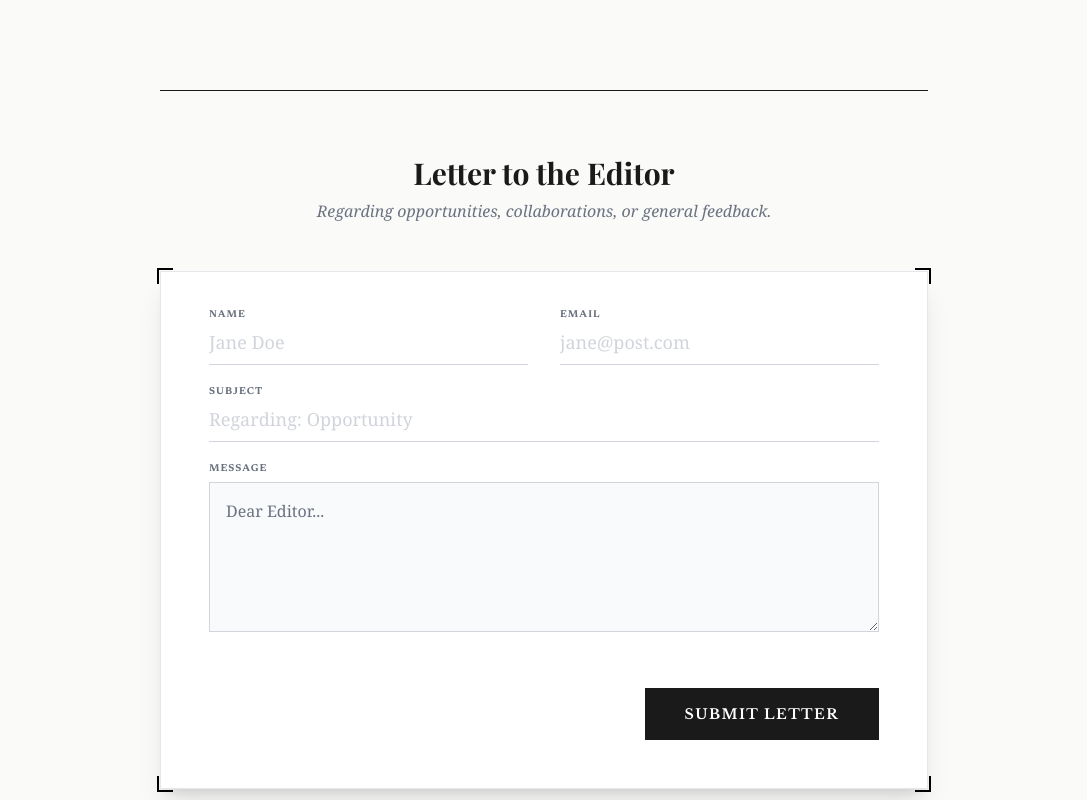
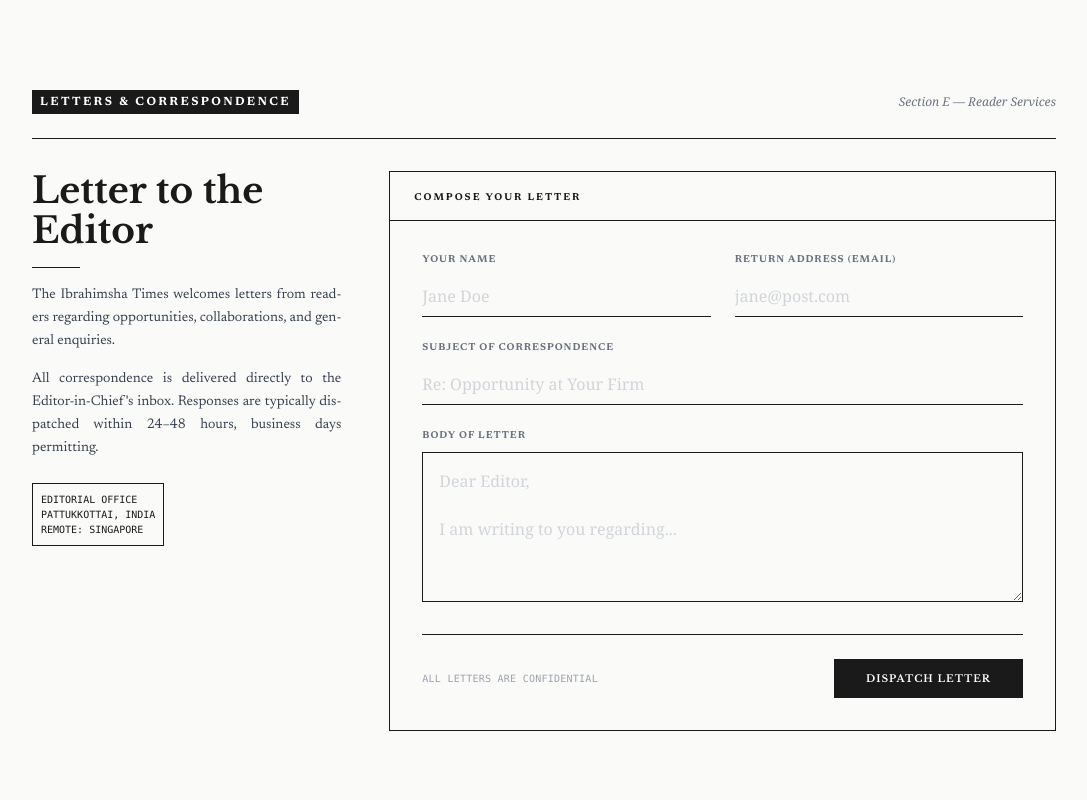
Before and after one commit to ibrahimshadev/ibrahimshadev.github.io, a plain HTML site: page index.html in a window 1280 px wide. Shown: the part 4400-5200 px from the top of the page, without its empty margins (144-1231 px from the left). Drawn offline with nearby package versions, Linux system fonts and the light colour scheme; a web font is replaced by a local one.

Commit message:
Redesign contact form as newspaper Letters & Correspondence section
Two-column editorial layout with section header, editorial copy on left,
form styled as bordered newspaper submission with 'Compose Your Letter'
header bar. Matching hairline borders, serif fonts, monospace stamps.

```diff
--- a/index.html
+++ b/index.html
@@ -376,44 +376,61 @@ EST. 2018
 </div>
 </div>
 </section>
-<section class="max-w-3xl mx-auto border-t border-news-ink pt-16 pb-24" id="contact">
-<h3 class="font-masthead text-3xl text-center mb-2 font-bold">Letter to the Editor</h3>
-<p class="text-center font-serif italic text-gray-500 mb-12">Regarding opportunities, collaborations, or general feedback.</p>
-<form action="https://formsubmit.co/ibrahimshadev@gmail.com" method="POST" class="bg-white p-8 md:p-12 border border-gray-200 shadow-xl relative">
+<section class="mb-24" id="contact">
+<div class="flex justify-between items-center mb-6">
+<span class="text-xs font-bold uppercase tracking-[0.2em] bg-news-ink text-white px-2 py-1">Letters &amp; Correspondence</span>
+<span class="text-xs font-serif italic text-gray-500">Section E — Reader Services</span>
+</div>
+<div class="grid grid-cols-1 lg:grid-cols-12 gap-8 lg:gap-12 items-start border-t border-news-ink pt-8">
+<div class="lg:col-span-4">
+<h3 class="font-headline text-3xl md:text-4xl font-bold leading-tight mb-4">Letter to the Editor</h3>
+<div class="border-t border-news-ink w-12 mb-4"></div>
+<p class="text-justify-newspaper text-sm leading-relaxed font-display text-gray-700 mb-4">The Ibrahimsha Times welcomes letters from readers regarding opportunities, collaborations, and general enquiries.</p>
+<p class="text-justify-newspaper text-sm leading-relaxed font-display text-gray-700 mb-6">All correspondence is delivered directly to the Editor-in-Chief's inbox. Responses are typically dispatched within 24–48 hours, business days permitting.</p>
+<div class="text-[10px] font-mono border border-news-ink p-2 inline-block">
+EDITORIAL OFFICE<br/>
+PATTUKKOTTAI, INDIA<br/>
+REMOTE: SINGAPORE
+</div>
+</div>
+<div class="lg:col-span-8">
+<form action="https://formsubmit.co/ibrahimshadev@gmail.com" method="POST" class="border border-news-ink">
 <input type="hidden" name="_subject" value="New Letter to the Editor — The Ibrahimsha Times"/>
 <input type="hidden" name="_captcha" value="false"/>
 <input type="hidden" name="_template" value="table"/>
 <input type="text" name="_honey" style="display:none"/>
-<div class="absolute top-0 left-0 w-4 h-4 border-l-2 border-t-2 border-black -translate-x-1 -translate-y-1"></div>
-<div class="absolute top-0 right-0 w-4 h-4 border-r-2 border-t-2 border-black translate-x-1 -translate-y-1"></div>
-<div class="absolute bottom-0 left-0 w-4 h-4 border-l-2 border-b-2 border-black -translate-x-1 translate-y-1"></div>
-<div class="absolute bottom-0 right-0 w-4 h-4 border-r-2 border-b-2 border-black translate-x-1 translate-y-1"></div>
-<div class="space-y-8">
-<div class="grid grid-cols-1 md:grid-cols-2 gap-8">
-<div class="relative">
-<label class="absolute -top-3 left-0 text-[10px] font-bold uppercase tracking-widest bg-white pr-2 text-gray-500">Name</label>
-<input name="name" required class="w-full border-0 border-b border-gray-300 focus:border-black focus:ring-0 bg-transparent px-0 py-2 font-serif placeholder-gray-300 text-lg" placeholder="Jane Doe" type="text"/>
+<div class="border-b border-news-ink px-6 py-3 bg-news-paper">
+<span class="text-[10px] font-bold uppercase tracking-[0.2em]">Compose Your Letter</span>
 </div>
-<div class="relative">
-<label class="absolute -top-3 left-0 text-[10px] font-bold uppercase tracking-widest bg-white pr-2 text-gray-500">Email</label>
-<input name="email" required class="w-full border-0 border-b border-gray-300 focus:border-black focus:ring-0 bg-transparent px-0 py-2 font-serif placeholder-gray-300 text-lg" placeholder="jane@post.com" type="email"/>
+<div class="p-6 md:p-8 space-y-6">
+<div class="grid grid-cols-1 md:grid-cols-2 gap-6">
+<div>
+<label class="block text-[10px] font-bold uppercase tracking-widest mb-2 text-gray-500">Your Name</label>
+<input name="name" required class="w-full border-0 border-b border-news-ink focus:border-primary focus:ring-0 bg-transparent px-0 py-2 font-serif placeholder-gray-300" placeholder="Jane Doe" type="text"/>
+</div>
+<div>
+<label class="block text-[10px] font-bold uppercase tracking-widest mb-2 text-gray-500">Return Address (Email)</label>
+<input name="email" required class="w-full border-0 border-b border-news-ink focus:border-primary focus:ring-0 bg-transparent px-0 py-2 font-serif placeholder-gray-300" placeholder="jane@post.com" type="email"/>
 </div>
 </div>
-<div class="relative">
-<label class="absolute -top-3 left-0 text-[10px] font-bold uppercase tracking-widest bg-white pr-2 text-gray-500">Subject</label>
-<input name="_subject" class="w-full border-0 border-b border-gray-300 focus:border-black focus:ring-0 bg-transparent px-0 py-2 font-serif placeholder-gray-300 text-lg" placeholder="Regarding: Opportunity" type="text"/>
+<div>
+<label class="block text-[10px] font-bold uppercase tracking-widest mb-2 text-gray-500">Subject of Correspondence</label>
+<input name="_subject" class="w-full border-0 border-b border-news-ink focus:border-primary focus:ring-0 bg-transparent px-0 py-2 font-serif placeholder-gray-300" placeholder="Re: Opportunity at Your Firm" type="text"/>
 </div>
-<div class="relative mt-8">
-<label class="absolute -top-3 left-0 text-[10px] font-bold uppercase tracking-widest bg-white pr-2 text-gray-500">Message</label>
-<textarea name="message" required class="w-full border border-gray-300 focus:border-black focus:ring-0 bg-gray-50 p-4 font-serif mt-2 min-h-[150px]" placeholder="Dear Editor..."></textarea>
+<div>
+<label class="block text-[10px] font-bold uppercase tracking-widest mb-2 text-gray-500">Body of Letter</label>
+<textarea name="message" required class="w-full border border-news-ink focus:border-primary focus:ring-0 bg-news-paper p-4 font-serif min-h-[150px] placeholder-gray-300" placeholder="Dear Editor,&#10;&#10;I am writing to you regarding..."></textarea>
 </div>
-<div class="flex justify-end pt-4">
-<button type="submit" class="bg-news-ink text-white font-headline font-bold text-sm uppercase tracking-widest px-10 py-4 hover:bg-primary transition-colors duration-300">
-                            Submit Letter
-                        </button>
+<div class="flex items-center justify-between border-t border-news-ink pt-6">
+<span class="text-[10px] font-mono uppercase tracking-wide text-gray-400">All letters are confidential</span>
+<button type="submit" class="bg-news-ink text-white font-headline font-bold text-[10px] uppercase tracking-widest px-8 py-3 hover:bg-primary transition-colors duration-300">
+Dispatch Letter
+</button>
 </div>
 </div>
 </form>
+</div>
+</div>
 </section>
 <footer class="border-t border-gray-300 pt-8 pb-4 flex flex-col md:flex-row justify-between items-center text-[10px] uppercase tracking-widest text-gray-500">
 <p>© 2026 The Ibrahimsha Times Company.</p>
```
